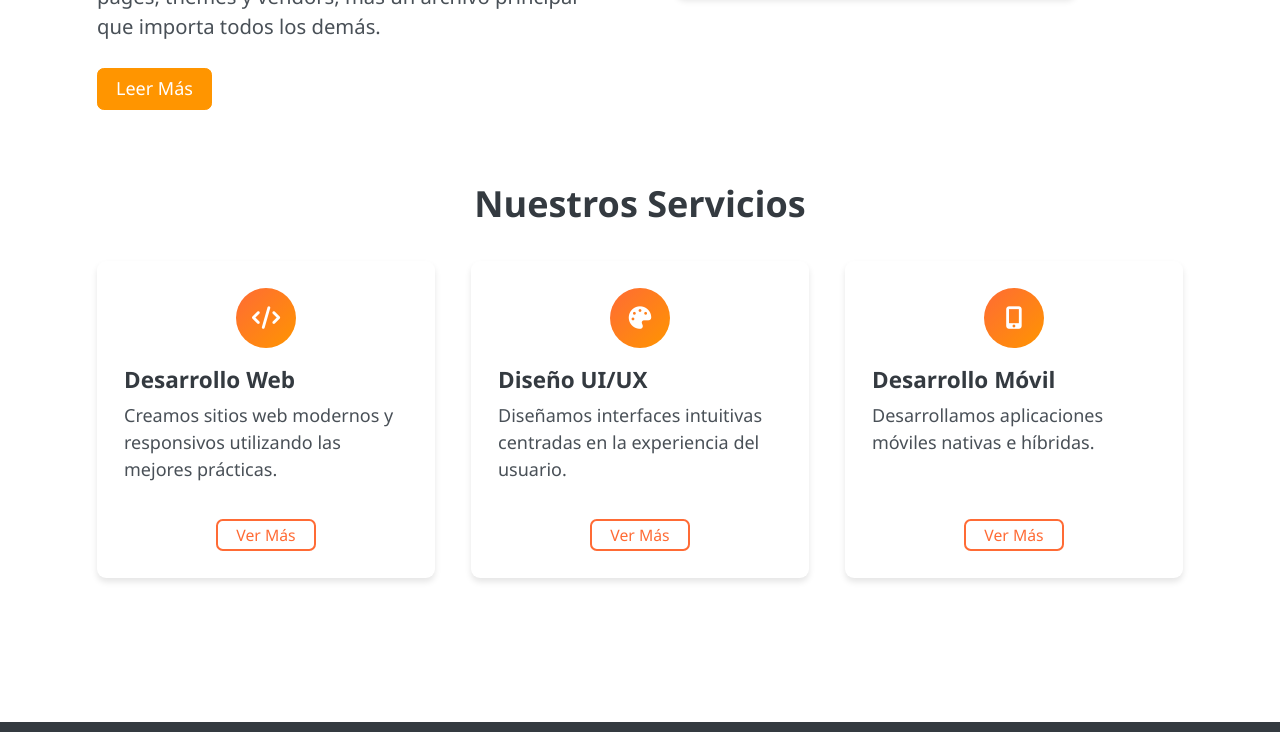
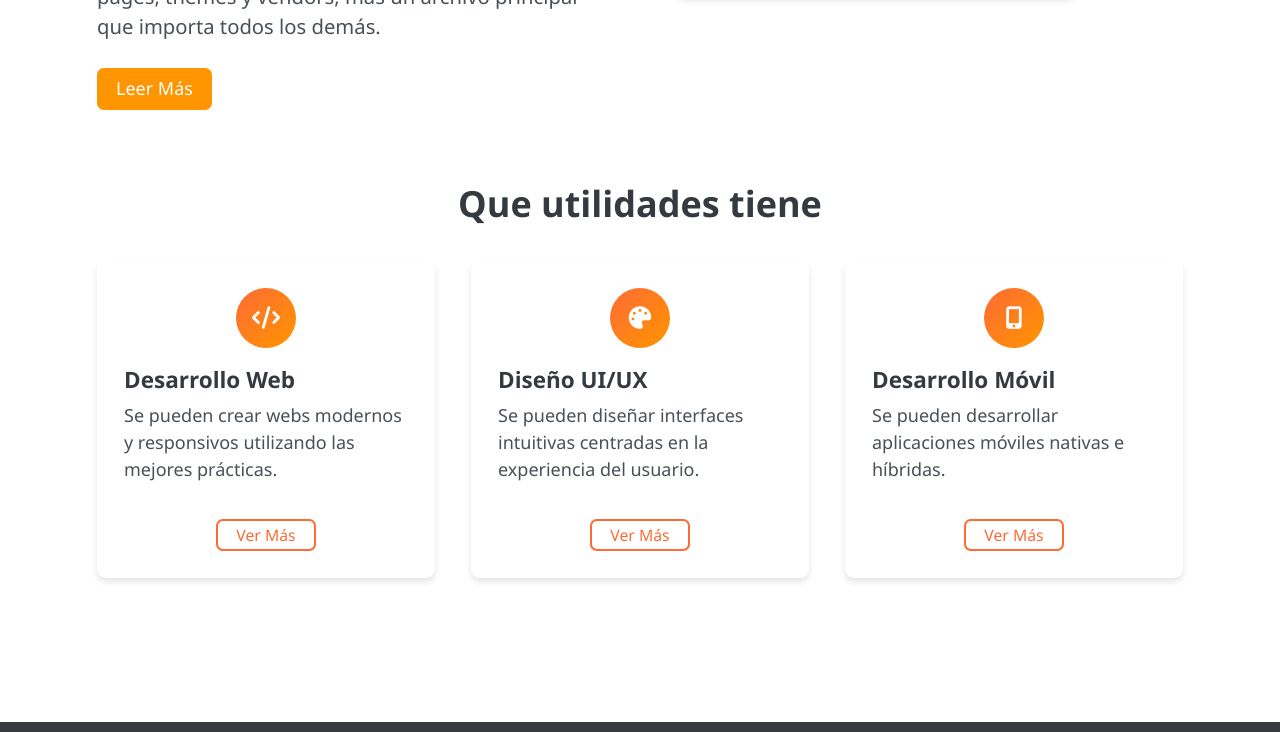
Before and after one commit to MasterdjinnCL/M3AE3---ABP3, a website: page index.html in a window 1280 px wide. Shown: the part 1381-2113 px from the top of the page. Drawn offline with Linux system fonts and the light colour scheme.

Commit message:
Actualización final del proyecto - tema naranja completo

```diff
--- a/index.html
+++ b/index.html
@@ -45,7 +45,7 @@
         <!-- Hero Section -->
         <section class="hero">
             <div class="hero__container">
-                <h1 class="hero__title">Bienvenido a Nuestro Sitio Web</h1>
+                <h1 class="hero__title">Bienvenido al trabajo M3AE3 - ABP3</h1>
                 <p class="hero__subtitle">Una interfaz moderna desarrollada con SASS y el patrón 7-1</p>
                 <button class="btn btn--primary btn--large">Comenzar</button>
             </div>
@@ -77,7 +77,7 @@
 
                 <!-- Cards Section -->
                 <div class="cards animate-on-scroll">
-                    <h2 class="cards__title">Nuestros Servicios</h2>
+                    <h2 class="cards__title">Que utilidades tiene</h2>
                     <div class="cards__grid">
                         <div class="card">
                             <div class="card__body">
@@ -86,7 +86,7 @@
                                 </div>
                                 <h3 class="card__title">Desarrollo Web</h3>
                                 <p class="card__description">
-                                    Creamos sitios web modernos y responsivos utilizando las mejores prácticas.
+                                    Se pueden crear webs modernos y responsivos utilizando las mejores prácticas.
                                 </p>
                                 <div class="card__actions">
                                     <button class="btn btn--outline btn--small">Ver Más</button>
@@ -100,7 +100,7 @@
                                 </div>
                                 <h3 class="card__title">Diseño UI/UX</h3>
                                 <p class="card__description">
-                                    Diseñamos interfaces intuitivas centradas en la experiencia del usuario.
+                                    Se pueden diseñar interfaces intuitivas centradas en la experiencia del usuario.
                                 </p>
                                 <div class="card__actions">
                                     <button class="btn btn--outline btn--small">Ver Más</button>
@@ -114,7 +114,7 @@
                                 </div>
                                 <h3 class="card__title">Desarrollo Móvil</h3>
                                 <p class="card__description">
-                                    Desarrollamos aplicaciones móviles nativas e híbridas.
+                                    Se pueden desarrollar aplicaciones móviles nativas e híbridas.
                                 </p>
                                 <div class="card__actions">
                                     <button class="btn btn--outline btn--small">Ver Más</button>
```
